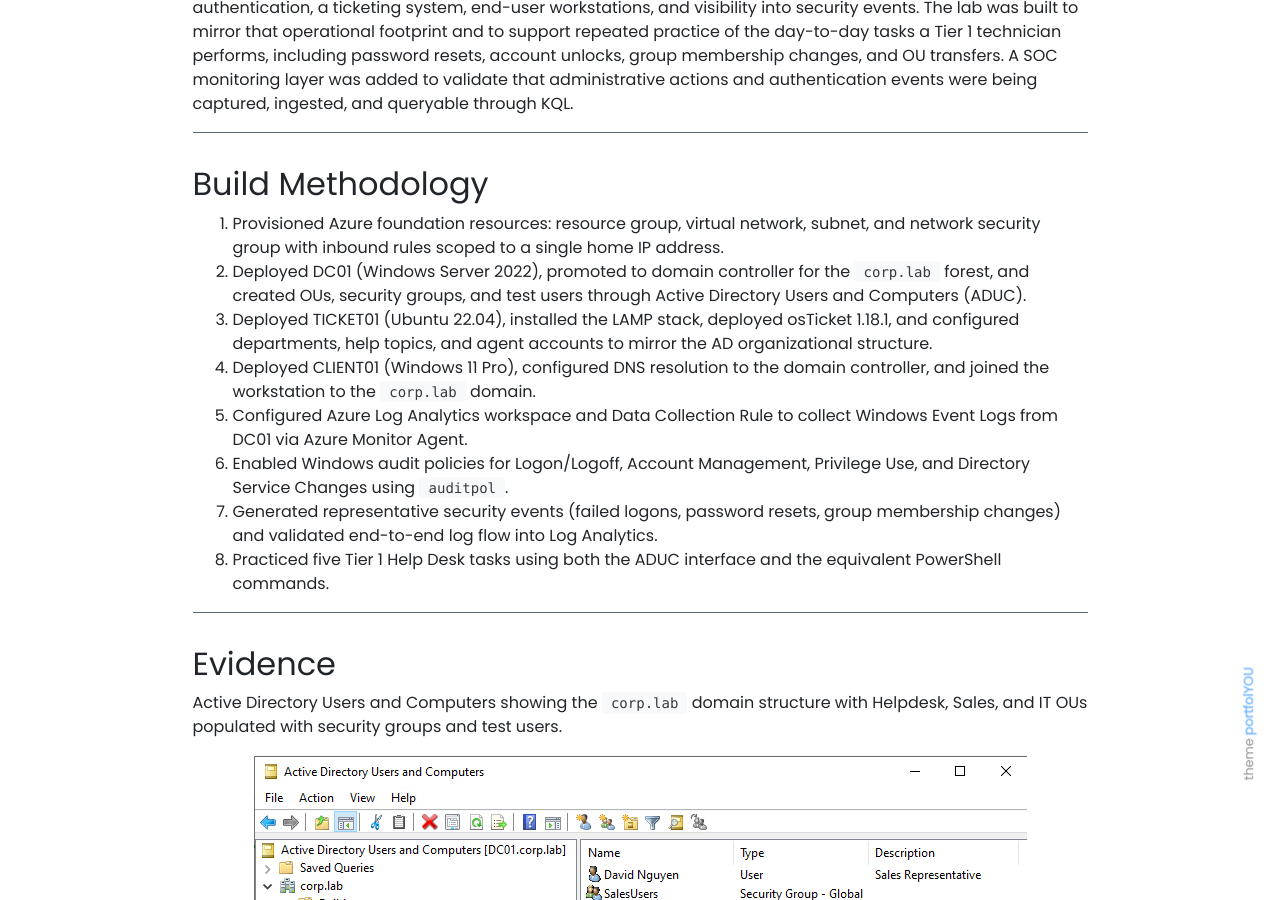
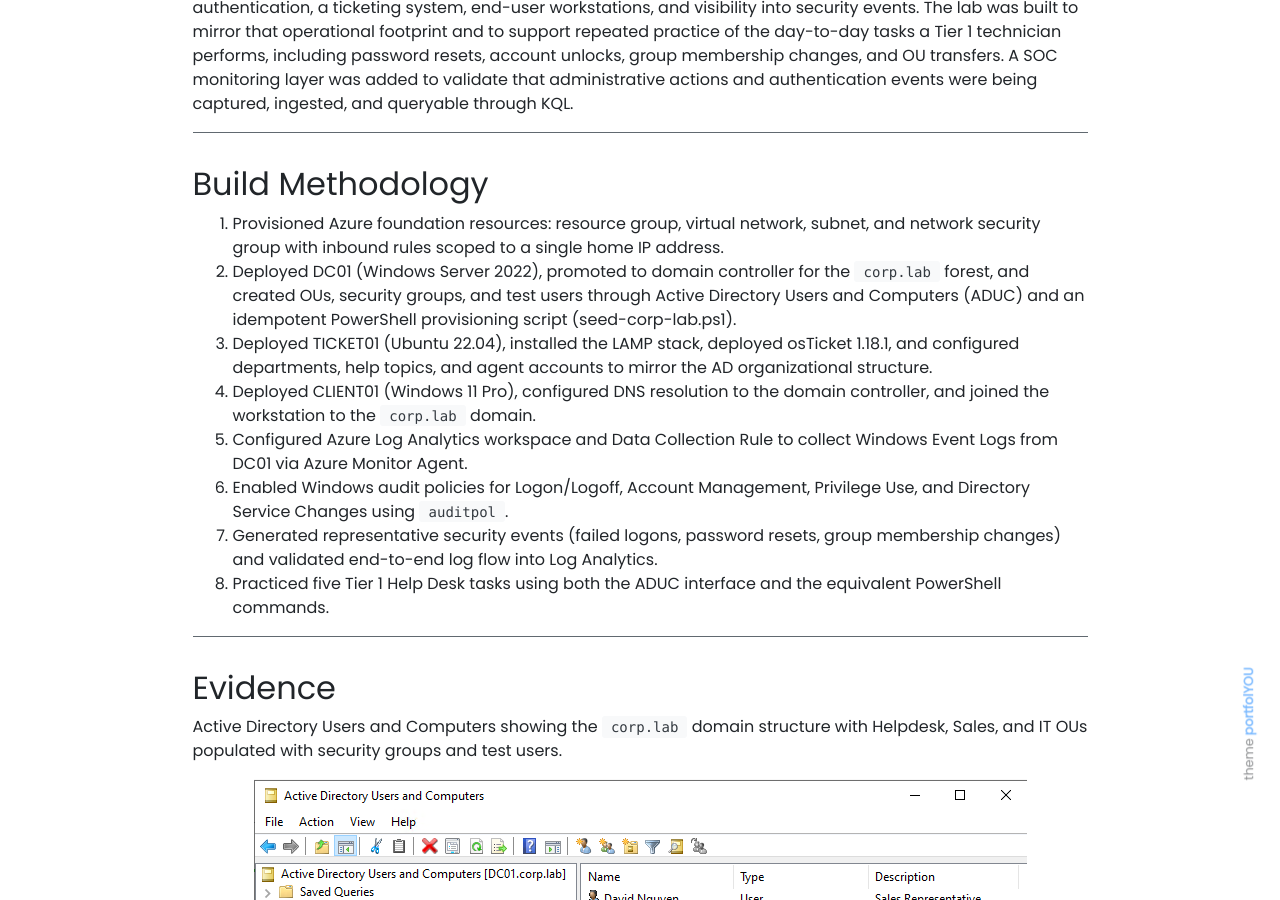
Before and after one commit to RickJaimesDez/RickJaimesDez.github.io, a Jekyll site: the page built from _writeups/azure-helpdesk-lab.md, in a window 1280 px wide and 900 px high, scrolled down 524 px. Built offline with Jekyll 4.4.1, drawn with Linux system fonts in a browser that asks for light colours.

Commit message:
Update azure-helpdesk-lab.md

```diff
--- a/_writeups/azure-helpdesk-lab.md
+++ b/_writeups/azure-helpdesk-lab.md
@@ -18,7 +18,7 @@ A small-business IT environment requires the foundational components of any Help
 
 ## Build Methodology
 1. Provisioned Azure foundation resources: resource group, virtual network, subnet, and network security group with inbound rules scoped to a single home IP address.
-2. Deployed DC01 (Windows Server 2022), promoted to domain controller for the `corp.lab` forest, and created OUs, security groups, and test users through Active Directory Users and Computers (ADUC).
+2. Deployed DC01 (Windows Server 2022), promoted to domain controller for the `corp.lab` forest, and created OUs, security groups, and test users through Active Directory Users and Computers (ADUC) and an idempotent PowerShell provisioning script (seed-corp-lab.ps1).
 3. Deployed TICKET01 (Ubuntu 22.04), installed the LAMP stack, deployed osTicket 1.18.1, and configured departments, help topics, and agent accounts to mirror the AD organizational structure.
 4. Deployed CLIENT01 (Windows 11 Pro), configured DNS resolution to the domain controller, and joined the workstation to the `corp.lab` domain.
 5. Configured Azure Log Analytics workspace and Data Collection Rule to collect Windows Event Logs from DC01 via Azure Monitor Agent.
```
